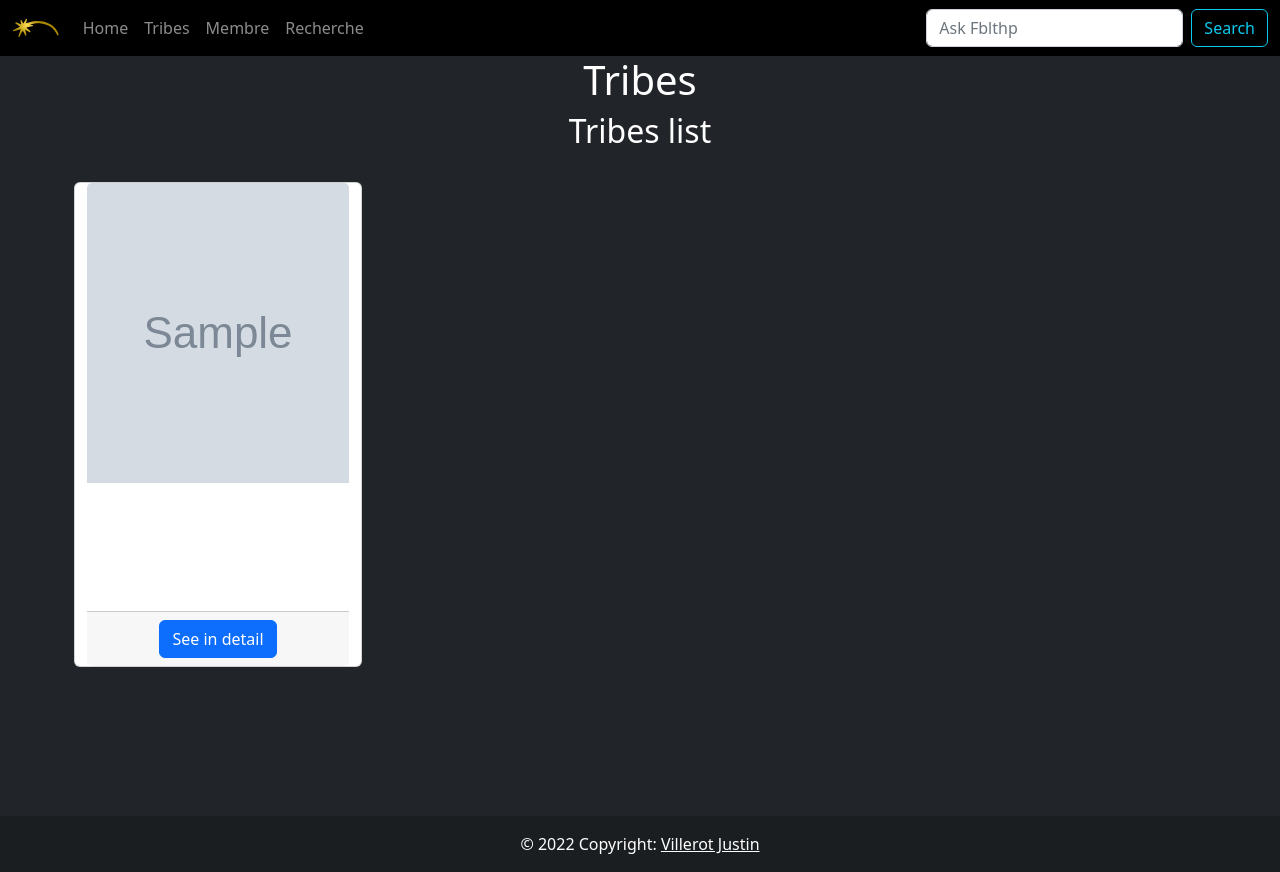
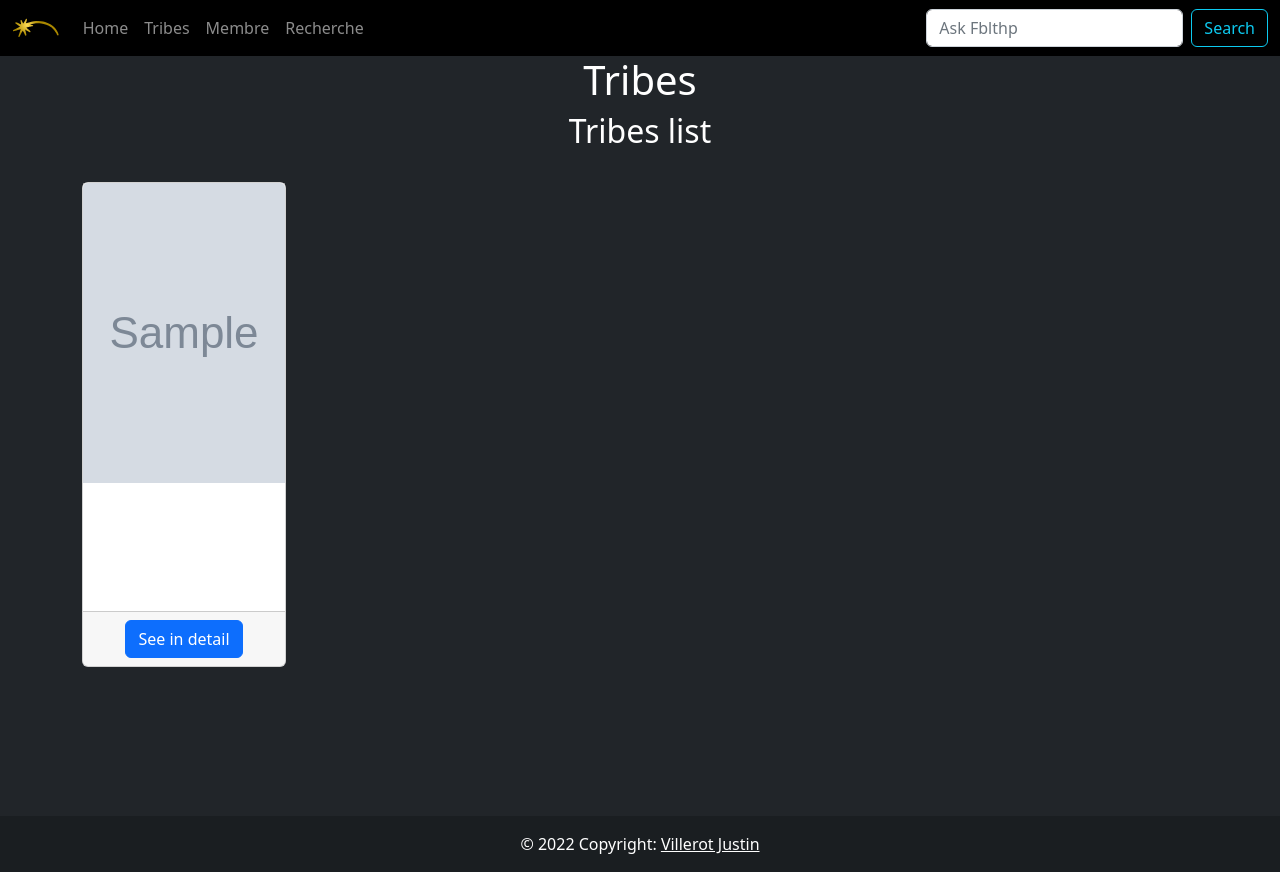
Before and after one commit to cegepmatane/programmation-web-dynamique-a2022-VillerotJustin, a PHP site: page /tribe-list.php in a window 1280 px wide. Run offline with PHP 8.4, Linux system fonts and the light colour scheme; tables that the repository leaves empty or names only in its code hold one stand-in row (values such as "Sample post"); grey boxes marked "Sample" are stand-in pictures.

Commit message:
Correction and twist
again

```diff
--- a/database.php
+++ b/database.php
@@ -7,10 +7,10 @@
 $estSurServeurTiweb = strpos($adresseCourante, 'tiweb.cgmatane.qc.ca') !== false ? true : false;
 
 if ($estSurServeurTiweb) {
- $utilisateur     = 'tiweb_';
- $motdepasse = '';
+ $utilisateur     = 'tiweb_villerotj';
+ $motdepasse = '5AInfH9q5k';
  $hote       = 'localhost';
- $base       = 'tiweb_';
+ $base       = 'tiweb_villerotj';
 } else {
  $utilisateur     = 'root';
  $motdepasse = '';
--- a/tribe-list.php
+++ b/tribe-list.php
@@ -20,15 +20,18 @@
                 <?php
                 foreach ($listeTribe as $tribe){
                     ?>
-                    <div class="card col-4 mt-4 mx-1 <?=$tribe['color']?>" style="width: 18rem;">
+                    <div class="mt-4" style="width: 20%;">
+                        <div class="px-0 <?=$tribe['color']?> card">
+                            <div style="background-color: rgb(255, 255, 255, 0.4)">
                                 <img height="300" src="images/<?=$tribe['logo']?>" alt="<?=$tribe['logo']?>" class="card-img-top ">
+                            </div>
                             <div class="card-body border-dark rounded">
                                 <h5 class="card-title"><?=$tribe['name']?> / <?=$tribe['color']?></h5>
                                 <p class="resume"  ><?=$tribe['summary']?></p>
-
                             </div>
                             <div class="card-footer longlivecenter">
-                            <a href="detailed-tribe.php?vers=<?=$tribe['id_tribe']?>" class="btn btn-primary ">See in detail</a>
+                                <a href="detailed-tribe.php?vers=<?=$tribe['id_tribe']?>" class="btn btn-primary">See in detail</a>
+                            </div>
                         </div>
                     </div>
                     <?php
```
Also changed, not shown: advanced-research-treatment.php (+5 -2 lines), fast-research-treatment.php (+6 -3 lines). Lines whose indentation alone changed are shown as unchanged.
